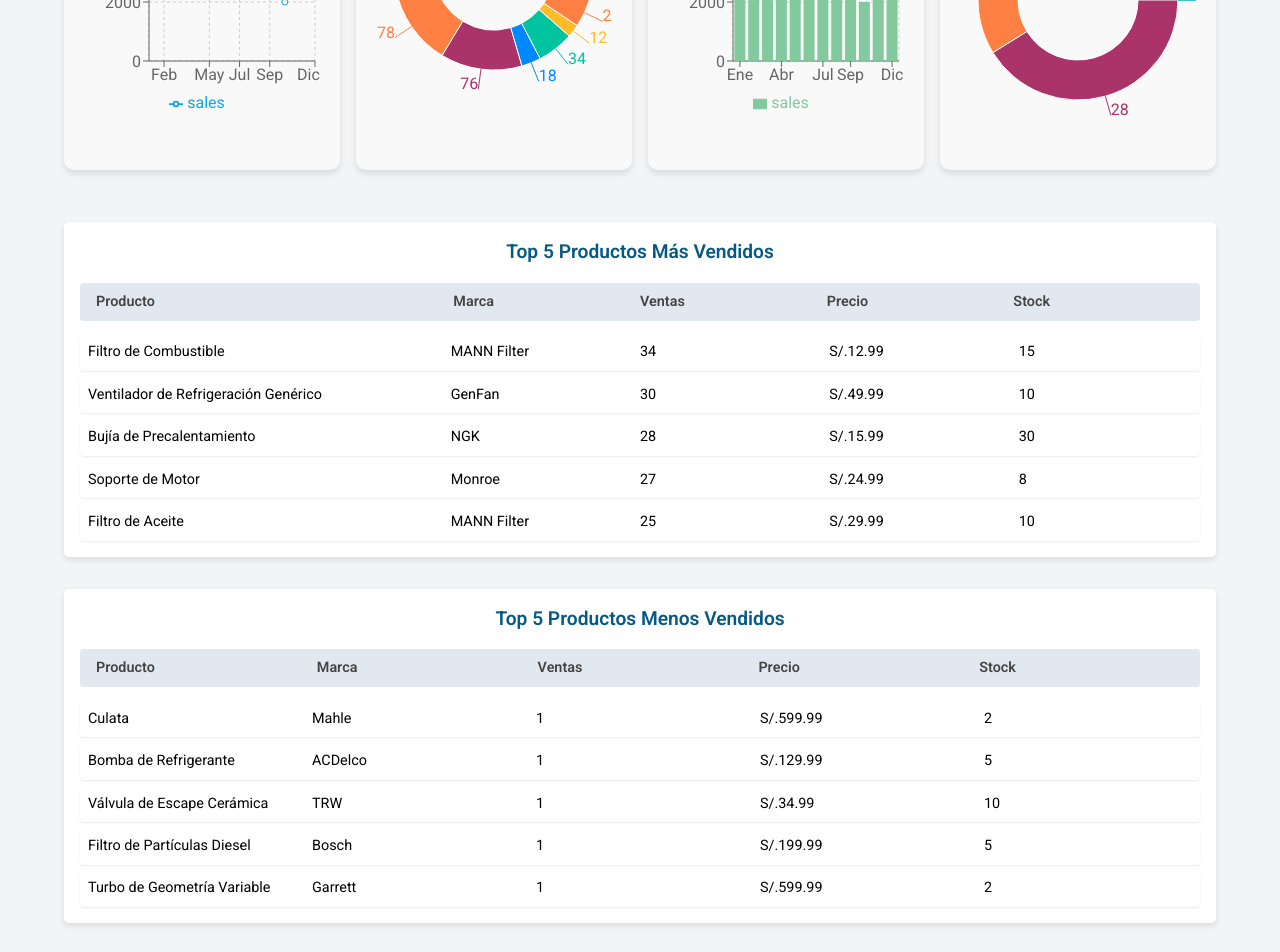
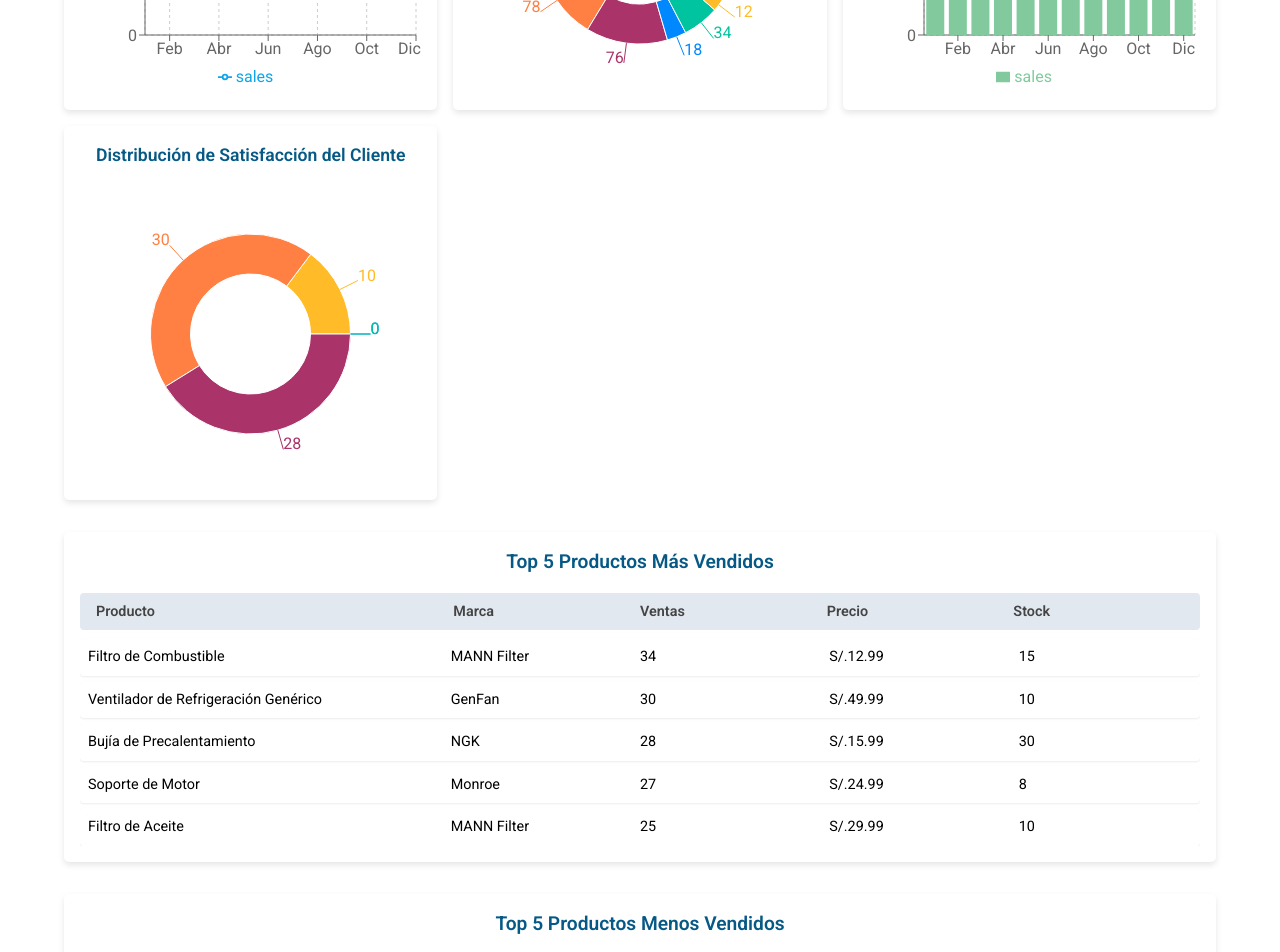
Before and after one commit to aquilesbailo123/front-demo, a React (Vite) app: page /dashboard in a window 1280 px wide. Shown: the part 640-1592 px from the top of the page. Built offline with nearby package versions, Linux system fonts and the light colour scheme.

Commit message:
better dashboard

```diff
--- a/src/pages/Dashboard/Dashboard.css
+++ b/src/pages/Dashboard/Dashboard.css
@@ -1,32 +1,46 @@
-/****************************
-      Estructura General
-****************************/
+/* Dashboard.css */
+
+/********************************************
+  VARIABLES GLOBALES (EJEMPLO)
+  Puedes usar tus propias variables:
+  --primary-color, --secondary-color, --background-color, etc.
+********************************************/
+/* :root {
+      --primary-color: #075985;
+      --secondary-color: #059669;
+      --background-color: #f3f4f6;
+      --light-color: #f9fafb;
+} */
+
+/********************************************
+  ESTRUCTURA GENERAL
+*********************************************/
 .dashboard-main-container {
       display: flex;
       flex-direction: column;
       align-items: center;
       width: 100%;
       min-height: 100vh;
-      background: #f3f4f6;
+      background: var(--background-color);
       font-family: 'Arial', sans-serif;
       padding-bottom: 2rem; /* Espacio al final */
+      box-sizing: border-box;
 }
 
-
-/****************************
-      Título Principal
-****************************/
+/********************************************
+  TÍTULO PRINCIPAL
+*********************************************/
 .dashboard-title {
       font-size: 1.8rem;
       margin: 1.5rem 0;
-      color: #075985;
+      color: var(--primary-color);
       font-weight: bold;
       text-align: center;
 }
 
-/****************************
-      Sección de Tarjetas (Indicadores)
-****************************/
+/********************************************
+  SECCIÓN DE TARJETAS (INDICADORES)
+*********************************************/
 .dashboard-cards-section {
       display: flex;
       flex-wrap: wrap;
@@ -39,11 +53,11 @@
 
 .dashboard-card {
       background: #fff;
-      flex: 1 1 200px;
-      min-width: 200px;
+      flex: 1;
+      min-width: 220px;
       max-width: 350px;
       border-radius: 5px;
-      box-shadow: 0 3px 6px rgba(0,0,0,0.1);
+      box-shadow: 0 3px 6px rgba(0, 0, 0, 0.1);
       padding: 1rem;
       display: flex;
       flex-direction: column;
@@ -56,203 +70,89 @@
 }
 .dashboard-card-title {
       font-weight: 600;
-      color: #075985;
+      color: var(--primary-color);
       font-size: 1rem;
 }
 .dashboard-card-value {
       font-size: 1.4rem;
       font-weight: bold;
-      color: #059669;
+      color: var(--secondary-color);
 }
 .dashboard-card-note {
       font-size: 0.9rem;
       color: #666;
 }
 
-/****************************
-      Sección de 4 Gráficas Interactivas
-****************************/
+/********************************************
+  SECCIÓN DE 4 GRÁFICAS INTERACTIVAS
+*********************************************/
 .dashboard-charts-grid {
       width: 90%;
       max-width: 1400px;
       display: grid;
-      grid-template-columns: repeat(auto-fit, minmax(200px, 1fr));
+      grid-template-columns: repeat(auto-fit, minmax(280px, 1fr));
       gap: 1rem;
       margin-bottom: 2rem;
 }
-
-/* .dashboard-chart-box {
-      background: #fff;
+.dashboard-chart-box {
+      background-color: #fff;
+      padding: 1rem;
       border-radius: 5px;
-      box-shadow: 0 3px 6px rgba(0,0,0,0.1);
-      padding: 1rem;
+      box-shadow: 0 3px 6px rgba(0, 0, 0, 0.1);
       display: flex;
-      font-size: 0.8rem;
       flex-direction: column;
       align-items: center;
 }
-
 .dashboard-chart-title {
+      font-size: 1.1rem;
       font-weight: 600;
-      color: #075985;
+      color: var(--primary-color);
       margin-bottom: 1rem;
       text-align: center;
 }
- */
-
-
-.dashboard-chart-box {
-      background-color: #f9f9f9;
-      padding: 20px;
-      border-radius: 10px;
-      box-shadow: 0 4px 6px rgba(0, 0, 0, 0.1);
-      margin: 20px 0;
-  }
-
-  .dashboard-chart-title {
-      font-size: 1.25rem;
-      font-weight: 600;
-      text-align: center;
-      margin-bottom: 15px;
-      color: #333;
-  }
-
-  .dashboard-chart-box .recharts-pie-label {
+.dashboard-chart-box .recharts-pie-label {
       font-size: 0.85rem;
       font-weight: 500;
       fill: #555;
-  }
-
-/* Estilos específicos para los gráficos */
-.dashboard-chart-placeholder {
-      width: 100%;
-      max-width: 400px;
-      background: #f9fafb;
-      border: 1px solid #e5e7eb;
-      border-radius: 6px;
-      padding: 1rem;
-      text-align: center;
-      display: flex;
-      flex-direction: column;
-      gap: 0.5rem;
 }
 
-.dashboard-chart-fake-graph {
-      display: flex;
-      gap: 1rem;
-      align-items: flex-end;
-      height: 150px;
-      justify-content: space-around;
-      margin-bottom: 0.5rem;
-}
-.dashboard-chart-bar {
-      width: 15%;
-      background: #0ea5e9;
-      border-radius: 4px 4px 0 0;
-      transition: background-color 0.2s;
-}
-.dashboard-chart-bar:hover {
-      background-color: #0a8baf;
-}
-.dashboard-chart-legend {
-      display: flex;
-      justify-content: space-around;
-      font-size: 0.8rem;
-      color: #444;
-}
-
-/* Pie chart fake */
-.dashboard-pie-chart-fake {
-      position: relative;
-      width: 120px;
-      height: 120px;
-      margin: 0 auto;
-      border-radius: 50%;
-      overflow: hidden;
-      background: #ccc;
-}
-.dashboard-pie-slice {
-      position: absolute;
-      width: 100%;
-      height: 100%;
-}
-.slice1 {
-      background: #0ea5e9;
-      transform: rotate(0deg);
-}
-.slice2 {
-      background: #a3e635;
-      transform: rotate(90deg);
-}
-.slice3 {
-      background: #fbbf24;
-      transform: rotate(180deg);
-}
-.slice4 {
-      background: #f472b6;
-      transform: rotate(270deg);
-}
-
-/* Line chart fake */
-.dashboard-line-chart-fake {
-      width: 100%;
-      height: 120px;
-      background: #fff;
-      border: 1px solid #e5e7eb;
-      border-radius: 4px;
-      display: flex;
-      justify-content: center;
-      align-items: center;
-}
-.dashboard-line-chart-fake svg {
-      width: 80%;
-      height: 80%;
-}
-
-
-/* Horizontal bars */
-.dashboard-barh-chart-fake {
-      display: flex;
-      flex-direction: column;
-      gap: 0.5rem;
-}
-.dashboard-barh-item {
-      background: #0ea5e9;
-      color: #fff;
-      text-align: left;
-      padding: 0.3rem;
-      border-radius: 4px;
-      font-size: 0.8rem;
-      position: relative;
-}
-
-/****************************
-      Sección: Top 5 Más Vendidos
-****************************/
+/********************************************
+  SECCIÓN: TOP 5 MÁS VENDIDOS
+*********************************************/
 .dashboard-top-products-section {
       width: 90%;
       max-width: 1400px;
       background: #fff;
       border-radius: 5px;
-      box-shadow: 0 3px 6px rgba(0,0,0,0.1);
+      box-shadow: 0 3px 6px rgba(0, 0, 0, 0.1);
       padding: 1rem;
       margin-bottom: 2rem;
 }
 .dashboard-section-title {
       font-size: 1.2rem;
       font-weight: 600;
-      color: #075985;
+      color: var(--primary-color);
       margin-bottom: 1rem;
       text-align: center;
 }
 
-.dashboard-top-table {
+/* CONTENEDOR PARA SCROLL HORIZONTAL */
+.dashboard-table-container {
       width: 100%;
-      display: flex;
-      flex-direction: column;
+      overflow-x: auto;
 }
+.dashboard-table-container::-webkit-scrollbar {
+      height: 6px;
+}
+.dashboard-table-container::-webkit-scrollbar-thumb {
+      background: rgba(0, 0, 0, 0.2);
+      border-radius: 3px;
+}
+
+/* Encabezado top */
 .dashboard-top-table-header {
       display: flex;
+      min-width: 600px; /* Forzar scroll si pantalla es muy pequeña */
       background: #e2e8f0;
       font-weight: 600;
       border-radius: 4px;
@@ -270,40 +170,38 @@
 }
 .dashboard-top-table-row {
       display: flex;
+      min-width: 600px; /* Igual que el encabezado */
       background: #fff;
       margin-top: 0.3rem;
       border-radius: 4px;
-      box-shadow: 0 1px 2px rgba(0,0,0,0.08);
+      box-shadow: 0 1px 2px rgba(0, 0, 0, 0.08);
       transition: background-color 0.2s ease;
       font-size: 0.9rem;
 }
 .dashboard-top-table-row:hover {
-      background-color: #f9fafb;
+      background-color: var(--light-color);
 }
 .dashboard-top-table-row .top-col {
       padding: 0.5rem 0.5rem;
 }
 
-/****************************
-      Sección: Top 5 Menos Vendidos
-****************************/
+/********************************************
+  SECCIÓN: TOP 5 MENOS VENDIDOS
+*********************************************/
 .dashboard-bottom-products-section {
       width: 90%;
       max-width: 1400px;
       background: #fff;
       border-radius: 5px;
-      box-shadow: 0 3px 6px rgba(0,0,0,0.1);
+      box-shadow: 0 3px 6px rgba(0, 0, 0, 0.1);
       padding: 1rem;
       margin-bottom: 2rem;
 }
 
-.dashboard-bottom-table {
-      width: 100%;
-      display: flex;
-      flex-direction: column;
-}
+/* Encabezado bottom */
 .dashboard-bottom-table-header {
       display: flex;
+      min-width: 600px;
       background: #e2e8f0;
       font-weight: 600;
       border-radius: 4px;
@@ -318,23 +216,24 @@
 }
 .dashboard-bottom-table-row {
       display: flex;
+      min-width: 600px;
       background: #fff;
       margin-top: 0.3rem;
       border-radius: 4px;
-      box-shadow: 0 1px 2px rgba(0,0,0,0.08);
+      box-shadow: 0 1px 2px rgba(0, 0, 0, 0.08);
       transition: background-color 0.2s ease;
       font-size: 0.9rem;
 }
 .dashboard-bottom-table-row:hover {
-      background-color: #f9fafb;
+      background-color: var(--light-color);
 }
 .dashboard-bottom-table-row .bottom-col {
       padding: 0.5rem 0.5rem;
 }
 
-/****************************
-      Responsivo
-****************************/
+/********************************************
+  RESPONSIVO
+*********************************************/
 @media (max-width: 768px) {
       .dashboard-cards-section {
             flex-direction: column;
@@ -345,18 +244,12 @@
             grid-template-columns: 1fr;
       }
 
-      .dashboard-chart-fake-graph {
-            height: 120px;
-      }
-
+      /* Las tablas siguen teniendo scroll horizontal,
+         pero las filas y encabezados pueden apilar si se desea. */
       .dashboard-top-table-header,
       .dashboard-top-table-row,
       .dashboard-bottom-table-header,
       .dashboard-bottom-table-row {
-            flex-direction: column;
-            align-items: flex-start;
-      }
-      .top-col, .bottom-col {
-            margin: 4px 0;
+            font-size: 0.8rem;
       }
 }
--- a/src/pages/Dashboard/Dashboard.tsx
+++ b/src/pages/Dashboard/Dashboard.tsx
@@ -1,3 +1,5 @@
+// Dashboard.tsx
+
 import { useMemo } from 'react';
 import './Dashboard.css';
 import { Product, ALL_PRODUCTS } from '../../assets/products';
@@ -29,7 +31,7 @@ function Dashboard() {
       // Cálculo de estadísticas con useMemo para optimizar
       const stats = useMemo(() => {
             const sortedBySalesDesc = [...ALL_PRODUCTS].sort((a, b) => b.sales - a.sales); // Mayor a menor
-            const sortedBySalesAsc = [...ALL_PRODUCTS].sort((a, b) => a.sales - b.sales); // Menor a mayor
+            const sortedBySalesAsc = [...ALL_PRODUCTS].sort((a, b) => a.sales - b.sales);  // Menor a mayor
 
             // Total de ventas (sumando "sales" como número de ítems vendidos)
             const totalSales = ALL_PRODUCTS.reduce((acc, p) => acc + p.sales, 0);
@@ -48,7 +50,6 @@ function Dashboard() {
 
             // Ventas por Categoría
             const salesByCategoryMap: { [key: string]: number } = {};
-
             ALL_PRODUCTS.forEach((p: Product) => {
                   const categoryKey = String(p.category);
                   if (salesByCategoryMap[categoryKey]) {
@@ -80,20 +81,18 @@ function Dashboard() {
 
             // Satisfacción del Cliente (Distribución)
             const satisfactionLevelsMap: { [key: string]: number } = {
-                  "1": 0,
-                  "2": 0,
-                  "3": 0,
-                  "4": 0,
-                  "5": 0,
+                  '1': 0,
+                  '2': 0,
+                  '3': 0,
+                  '4': 0,
+                  '5': 0,
             };
-
             ALL_PRODUCTS.forEach((p) => {
                   const level = String(p.customer_satisfaction); // "1", "2", "3", "4", or "5"
                   if (satisfactionLevelsMap[level] !== undefined) {
-                  satisfactionLevelsMap[level] += 1;
+                        satisfactionLevelsMap[level] += 1;
                   }
             });
-
             const customerSatisfaction = Object.keys(satisfactionLevelsMap).map((level) => ({
                   satisfactionLevel: level,
                   value: satisfactionLevelsMap[level],
@@ -113,11 +112,13 @@ function Dashboard() {
 
       return (
             <div className="dashboard-main-container">
-                  <AdminNavbar/>
-                  <AdminBack/>
+                  <AdminNavbar />
+                  <AdminBack />
 
                   {/* Título Principal */}
-                  <div className="dashboard-title archivo-black">Dashboard de Ventas y Operaciones</div>
+                  <div className="dashboard-title archivo-black">
+                        Dashboard de Ventas y Operaciones
+                  </div>
 
                   {/* Tarjetas (Indicadores Clave) */}
                   <div className="dashboard-cards-section">
@@ -154,7 +155,12 @@ function Dashboard() {
                                           <YAxis />
                                           <Tooltip />
                                           <Legend />
-                                          <Line type="monotone" dataKey="sales" stroke="#0ea5e9" activeDot={{ r: 8 }} />
+                                          <Line
+                                                type="monotone"
+                                                dataKey="sales"
+                                                stroke="#0ea5e9"
+                                                activeDot={{ r: 8 }}
+                                          />
                                     </LineChart>
                               </ResponsiveContainer>
                         </div>
@@ -176,11 +182,13 @@ function Dashboard() {
                                                 label
                                           >
                                                 {stats.salesByCategory.map((_, index) => (
-                                                      <Cell key={`cell-${index}`} fill={COLORS[index % COLORS.length]} />
+                                                      <Cell
+                                                            key={`cell-${index}`}
+                                                            fill={COLORS[index % COLORS.length]}
+                                                      />
                                                 ))}
                                           </Pie>
                                           <Tooltip />
-                                          {/* <Legend /> */}
                                     </PieChart>
                               </ResponsiveContainer>
                         </div>
@@ -202,13 +210,15 @@ function Dashboard() {
 
                         {/* Gráfica 4: Distribución de Satisfacción del Cliente */}
                         <div className="dashboard-chart-box">
-                              <div className="dashboard-chart-title">Distribución de Satisfacción del Cliente</div>
+                              <div className="dashboard-chart-title">
+                                    Distribución de Satisfacción del Cliente
+                              </div>
                               <ResponsiveContainer width="100%" height={300}>
                                     <PieChart>
                                           <Pie
                                                 data={stats.customerSatisfaction}
-                                                dataKey="value" // Update this to match your data field
-                                                nameKey="satisfaction" // Update this to match your data field
+                                                dataKey="value"
+                                                nameKey="satisfactionLevel"
                                                 cx="50%"
                                                 cy="50%"
                                                 innerRadius={60}
@@ -216,21 +226,26 @@ function Dashboard() {
                                                 fill="#8884d8"
                                                 label
                                           >
-                                          {stats.customerSatisfaction.map((_, index) => (
-                                                <Cell key={`cell-${index}`} fill={COLORS[index % COLORS.length]} />
-                                          ))}
+                                                {stats.customerSatisfaction.map((_, index) => (
+                                                      <Cell
+                                                            key={`cell-${index}`}
+                                                            fill={COLORS[index % COLORS.length]}
+                                                      />
+                                                ))}
                                           </Pie>
                                           <Tooltip />
                                     </PieChart>
                               </ResponsiveContainer>
                         </div>
-
                   </div>
 
                   {/* Sección: Top 5 Más Vendidos */}
                   <div className="dashboard-top-products-section">
-                        <div className="dashboard-section-title">Top 5 Productos Más Vendidos</div>
-                        <div className="dashboard-top-table">
+                        <div className="dashboard-section-title">
+                              Top 5 Productos Más Vendidos
+                        </div>
+                        {/* Contenedor scrolleable */}
+                        <div className="dashboard-table-container">
                               <div className="dashboard-top-table-header">
                                     <div className="top-col col-name">Producto</div>
                                     <div className="top-col col-brand">Marca</div>
@@ -239,12 +254,19 @@ function Dashboard() {
                                     <div className="top-col col-stock">Stock</div>
                               </div>
                               {stats.top5.map((product) => (
-                                    <div className="dashboard-top-table-row" key={product.id}>
+                                    <div
+                                          className="dashboard-top-table-row"
+                                          key={product.id}
+                                    >
                                           <div className="top-col col-name">{product.name}</div>
                                           <div className="top-col col-brand">{product.brand}</div>
                                           <div className="top-col col-sales">{product.sales}</div>
-                                          <div className="top-col col-price">S/.{product.price}</div>
-                                          <div className="top-col col-stock">{product.stock}</div>
+                                          <div className="top-col col-price">
+                                                S/.{product.price}
+                                          </div>
+                                          <div className="top-col col-stock">
+                                                {product.stock}
+                                          </div>
                                     </div>
                               ))}
                         </div>
@@ -252,8 +274,11 @@ function Dashboard() {
 
                   {/* Sección: Top 5 Menos Vendidos */}
                   <div className="dashboard-bottom-products-section">
-                        <div className="dashboard-section-title">Top 5 Productos Menos Vendidos</div>
-                        <div className="dashboard-bottom-table">
+                        <div className="dashboard-section-title">
+                              Top 5 Productos Menos Vendidos
+                        </div>
+                        {/* Contenedor scrolleable */}
+                        <div className="dashboard-table-container">
                               <div className="dashboard-bottom-table-header">
                                     <div className="bottom-col col-name">Producto</div>
                                     <div className="bottom-col col-brand">Marca</div>
@@ -262,7 +287,10 @@ function Dashboard() {
                                     <div className="bottom-col col-stock">Stock</div>
                               </div>
                               {stats.bottom5.map((product) => (
-                                    <div className="dashboard-bottom-table-row" key={product.id}>
+                                    <div
+                                          className="dashboard-bottom-table-row"
+                                          key={product.id}
+                                    >
                                           <div className="bottom-col col-name">{product.name}</div>
                                           <div className="bottom-col col-brand">{product.brand}</div>
                                           <div className="bottom-col col-sales">{product.sales}</div>
```
